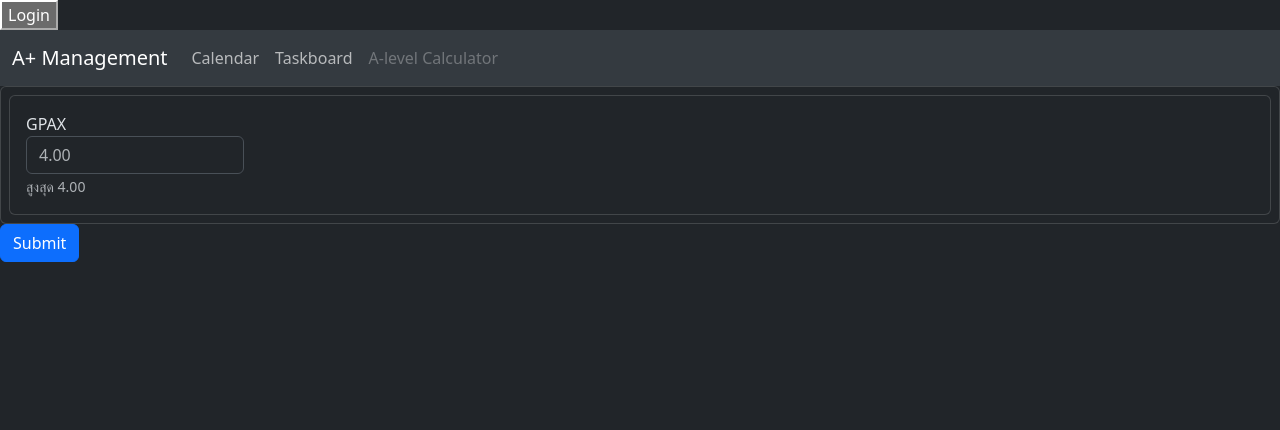
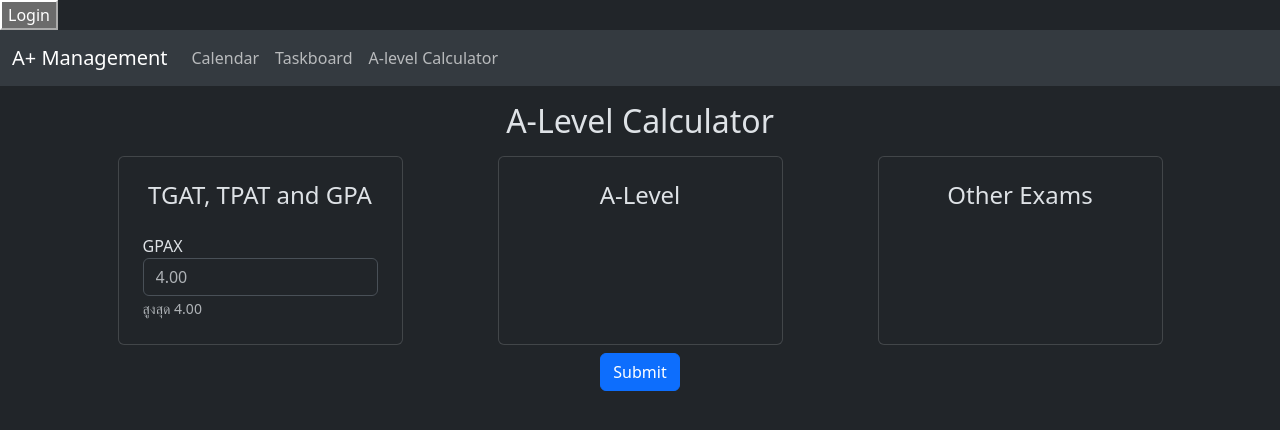
Before and after one commit to KhunakornP/A-plus-management, a Django app: page /calculator/ in a window 1280 px wide. Shown: the top 430 px of the page. Run offline with Django 4.2, Linux system fonts and the light colour scheme; data that the repository does not hold is empty; some libraries are stand-ins or nearby versions.

Commit message:
make fields for other exams in calendar.html and add calculator page to base.html

```diff
--- a/calculator/static/calculator/calculator.js
+++ b/calculator/static/calculator/calculator.js
@@ -1,3 +1,5 @@
+const examFieldContainer = document.getElementById('exam-field-container')
+
 async function fetchExamFieldsJSON() {
   const tgatResponse = await fetch('/api/exams/?exam_type=TGAT');
   const tgat = await tgatResponse.json();
@@ -7,7 +9,7 @@ async function fetchExamFieldsJSON() {
 function generateExamFields(exam){
   const examField = document.createElement('div')
   examField.innerHTML = `
-  <div class="card-body" style="width: 250px">
+  <div class="card-body">
         <label for="${exam.name}">${exam.name}</label>
         <input class="form-control" aria-describedby="${exam.name}-help" id="${exam.name}" placeholder="${exam.max_score}">
         <small id="${exam.name}-help" class="form-text text-muted">สูงสุด ${exam.max_score}</small>
@@ -15,8 +17,6 @@ function generateExamFields(exam){
   `
   return examField;
 }
-
-const examFieldContainer = document.getElementById('exam-field-container')
 
 async function appendExams(exams) {
   for (const exam of exams) {
@@ -31,4 +31,4 @@ async function renderExams() {
 
 document.addEventListener('DOMContentLoaded', async () => {
     renderExams();
-  })
+})
--- a/calculator/templates/calculator/calculator.html
+++ b/calculator/templates/calculator/calculator.html
@@ -1,22 +1,36 @@
 {% extends "base.html" %}
 {% block headcontent %}
-  <title>Taskboard</title>
+  <title>A-Level Calculator</title>
 
   {% load static %}
   <script src="https://cdn.jsdelivr.net/npm/js-cookie@3.0.5/dist/js.cookie.min.js" defer></script>
   <script src="{% static 'calculator/calculator.js' %}" defer></script>
 {% endblock %}
 {% block content %}
-<form>
-  <div class="card p-2" id="exam-field-container">
-    <div class="card">
-      <div class="card-body" style="width: 250px">
+<div class="container">
+
+  <h2 class="pt-3 text-center rounded">A-Level Calculator</h4>
+
+  <div class="row justify-content-around py-2">
+    <div class="col-3 card p-2" id="exam-field-container">
+      <h4 class="pt-3 text-center rounded">TGAT, TPAT and GPA</h4>
+      <div class="card-body">
         <label for="GPA">GPAX</label>
         <input class="form-control" aria-describedby="GPA-help" id="GPA" placeholder="4.00">
         <small id="GPA-help" class="form-text text-muted">สูงสุด 4.00</small>
       </div>
     </div>
+
+    <div class="col-3 card p-2">
+      <h4 class="pt-3 text-center rounded">A-Level</h4>
+    </div>
+
+    <div class="col-3 card p-2">
+      <h4 class="pt-3 text-center rounded">Other Exams</h4>
+    </div>
   </div>
-  <button type="submit" class="btn btn-primary">Submit</button>
-</form>
+  <div class="d-flex justify-content-center">
+    <button type="submit" class="btn btn-primary">Submit</button>
+  </div>
+</div>
 {% endblock %}
--- a/calculator/views/exams.py
+++ b/calculator/views/exams.py
@@ -12,7 +12,7 @@ class ExamsViewSet(viewsets.ViewSet):
     def list(self, request) -> Response:
         """List all Exam objects, based on the query parameters.
 
-        :param request: GET Request
+        :param request: GET Request.
         :return: Response with exams data.
         """
         queryset = Exams.objects.all()
--- a/templates/base.html
+++ b/templates/base.html
@@ -40,7 +40,7 @@
               </a>
             </li>
             <li class="nav-item">
-              <a class="nav-link disabled" aria-disabled="true">
+              <a class="nav-link" aria-current="page" href="{% url 'calculator:calculator' %}">
                 A-level Calculator
               </a>
             </li>
```
